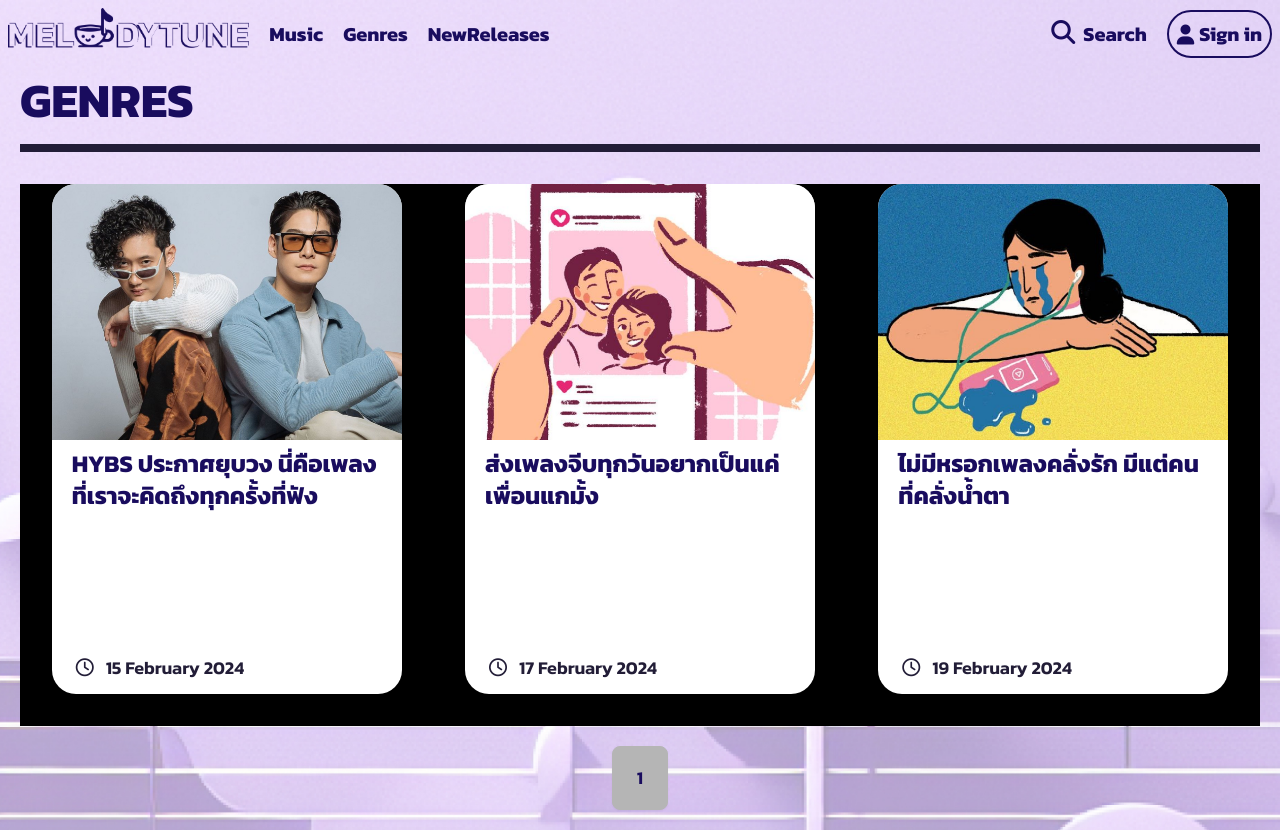
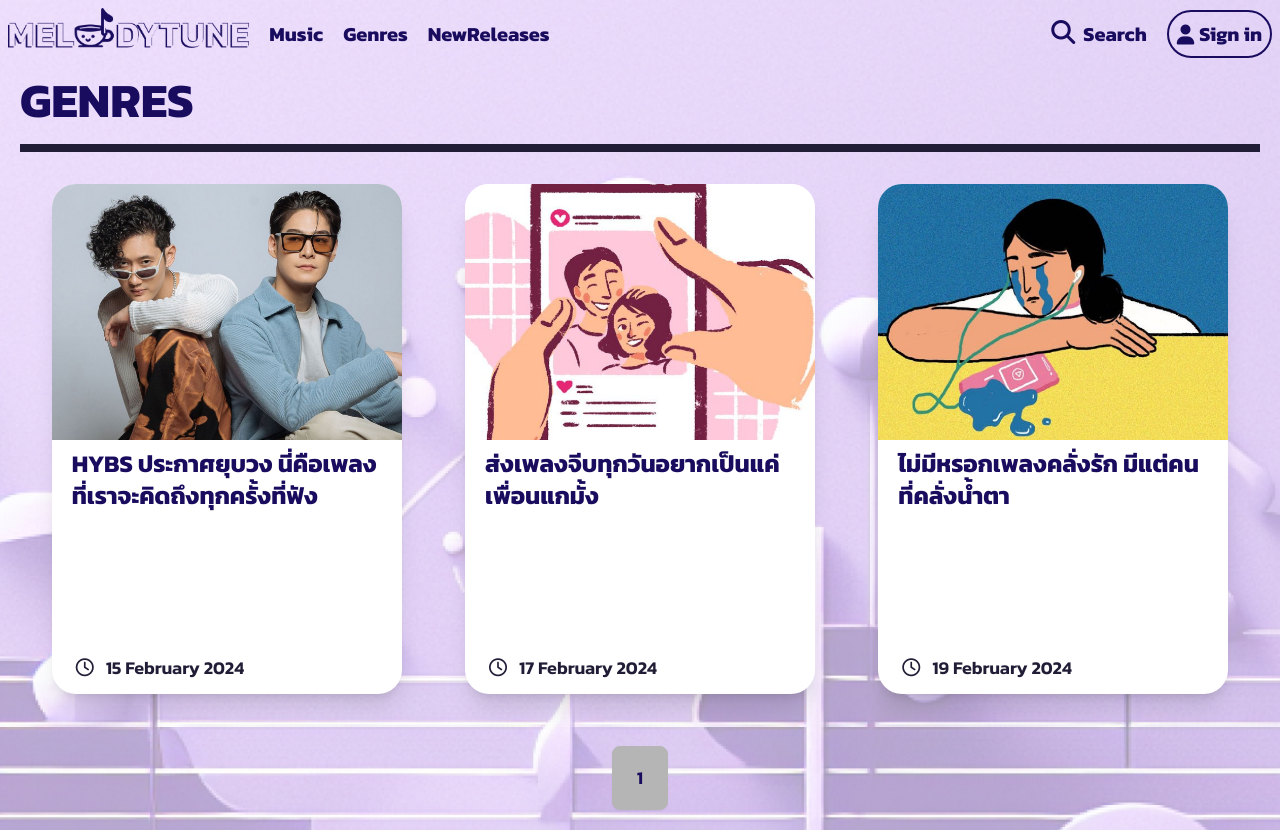
Before and after one commit to 66022523/MelodyTune, a Nuxt app: page /genres in a window 1280 px wide. Built offline with nearby package versions, Linux system fonts and the light colour scheme.

Commit message:
delete bg-black

```diff
--- a/pages/genres/index.vue
+++ b/pages/genres/index.vue
@@ -7,7 +7,7 @@
       GENRES
     </h1>
     <main
-      class="flex flex-wrap gap-y-6 mt-8 pb-8 justify-stretch max-md:gap-x-2 max-md:justify-center bg-black"
+      class="flex flex-wrap gap-y-6 mt-8 pb-8 justify-stretch max-md:gap-x-2 max-md:justify-center"
     >
       <CardMusic
         v-for="(genres, index) in paginatedData"
```
